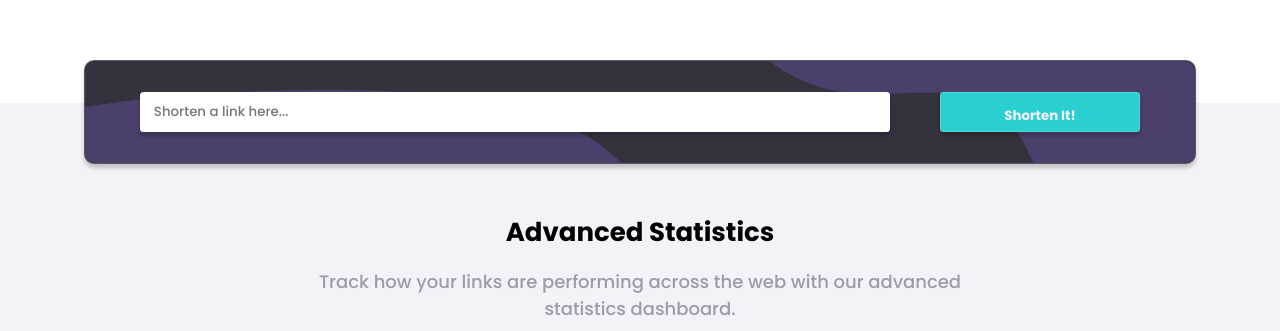
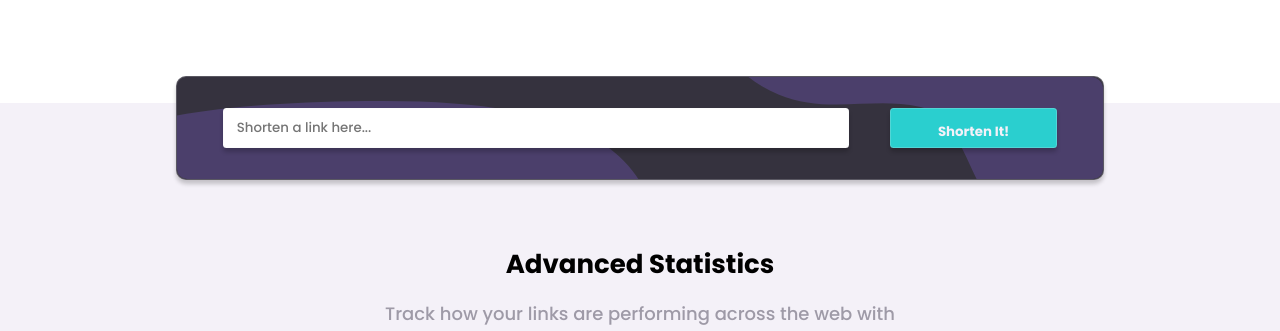
Before and after one commit to A-amon/URL-Shortening-Collab-, a plain HTML site: page index.html in a window 1280 px wide. Shown: the part 683-1014 px from the top of the page. Drawn offline with nearby package versions, Linux system fonts and the light colour scheme.

Commit message:
fix position of the main containte on html

```diff
--- a/index.html
+++ b/index.html
@@ -36,6 +36,7 @@
 		</nav>
 	</header>
 	<!-- end of navigation bar -->
+	<main>
 		<!-- hero section -->
 		<section class="hero">
 			<div class="container">
@@ -56,9 +57,9 @@
 		</section>
 		<!-- end of hero section -->
 		<!--form-section-->
-	<main class="main-form">
-		<section class="form-section">
-			<div class="form-container">
+		<section class="main-form">
+			<div class="form-section">
+				<div class="form-container container">
 					<div class="card">
 						<div class="form-card">
 							<form id="form" class="form">
@@ -93,8 +94,8 @@
 						<button class="dropedown__btn dropedown__btn--copy x">Copy</button>
 					</div>
 				</div>
-		</section>
-		<div class="advanced">
+			</div>
+			<div class="advanced container ">
 				<h2 class="advanced__title">Advanced Statistics</h2>
 				<p class="advanced__body">Track how your links are performing across the web with our
 					advanced statistics dashboard.
@@ -140,8 +141,7 @@
 					</div>
 				</div>
 			</div>
-	</main>
-	<main>
+		</section>
 		<section class="boost">
 			<div class="container">
 				<h2 class="boost__title">
```
Lines whose indentation alone changed are shown as unchanged.
